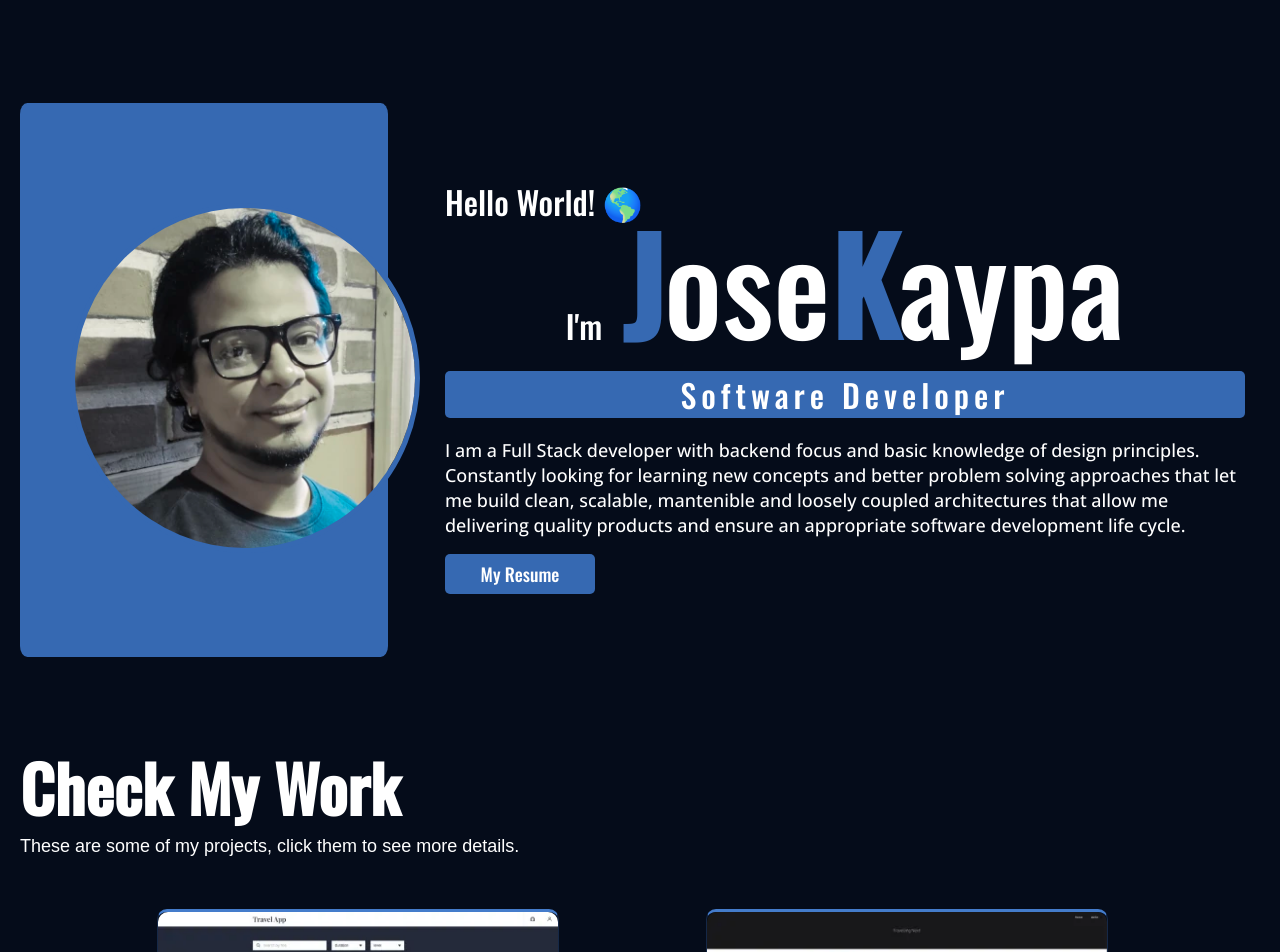
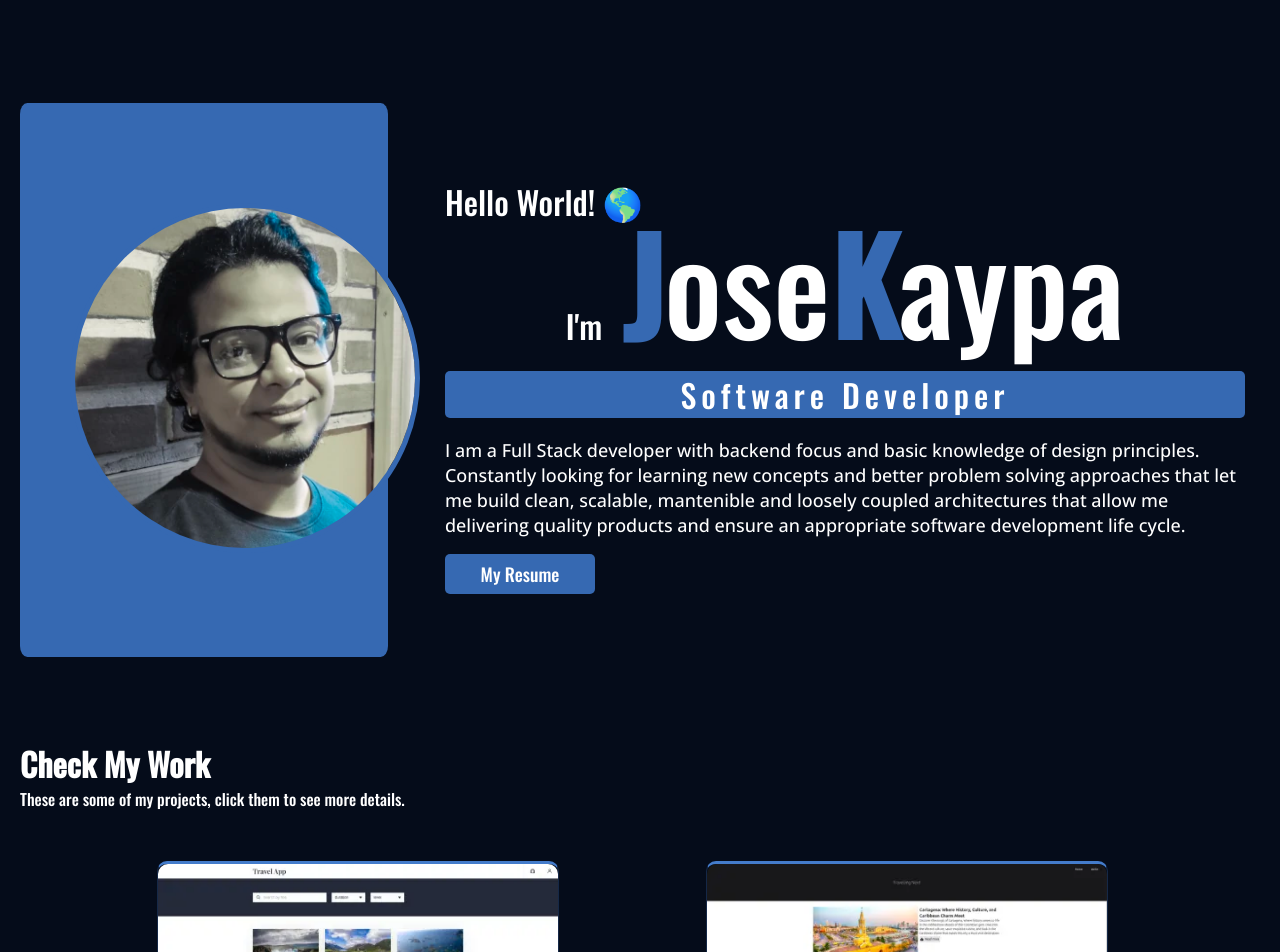
Before and after one commit to JKaypa/portfolio, a Next.js app: page / in a window 1280 px wide. Shown: the top 952 px of the page. Built offline with nearby package versions, Linux system fonts and the light colour scheme; some icons are missing.

Commit message:
Remove redundant `.project-title` and `.project-subtitle` styles from projects.css

```diff
--- a/app/components/projects/projects.css
+++ b/app/components/projects/projects.css
@@ -1,16 +1,5 @@
 .project-header {
     margin-bottom: 50px;
-}
-
-.project-title {
-    font-size: 4rem;
-}
-
-.project-subtitle {
-    font-size: large;
-    font-family: sans-serif;
-    line-height: 25px;
-    text-wrap: balance;
 }
 
 .project-grid {
```
